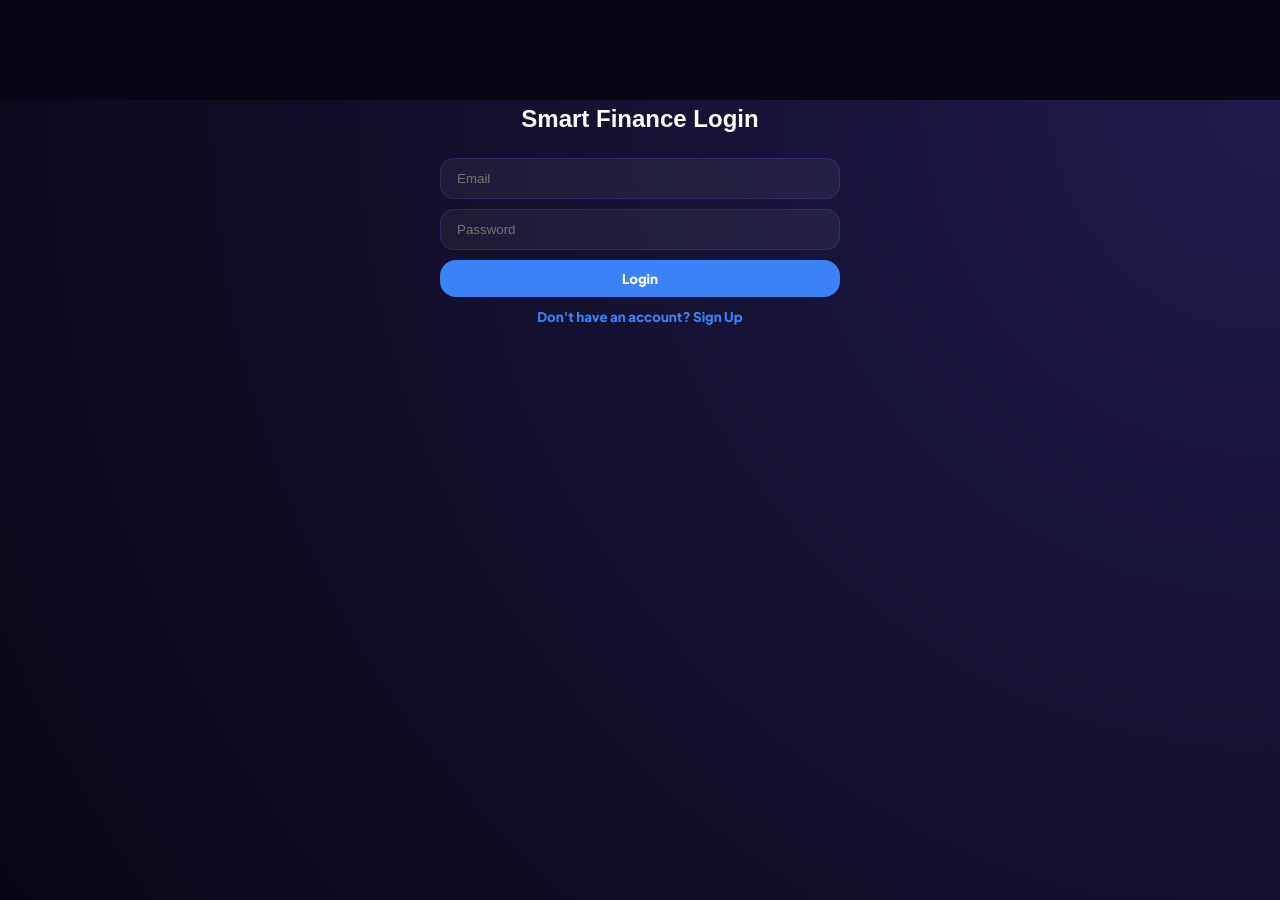
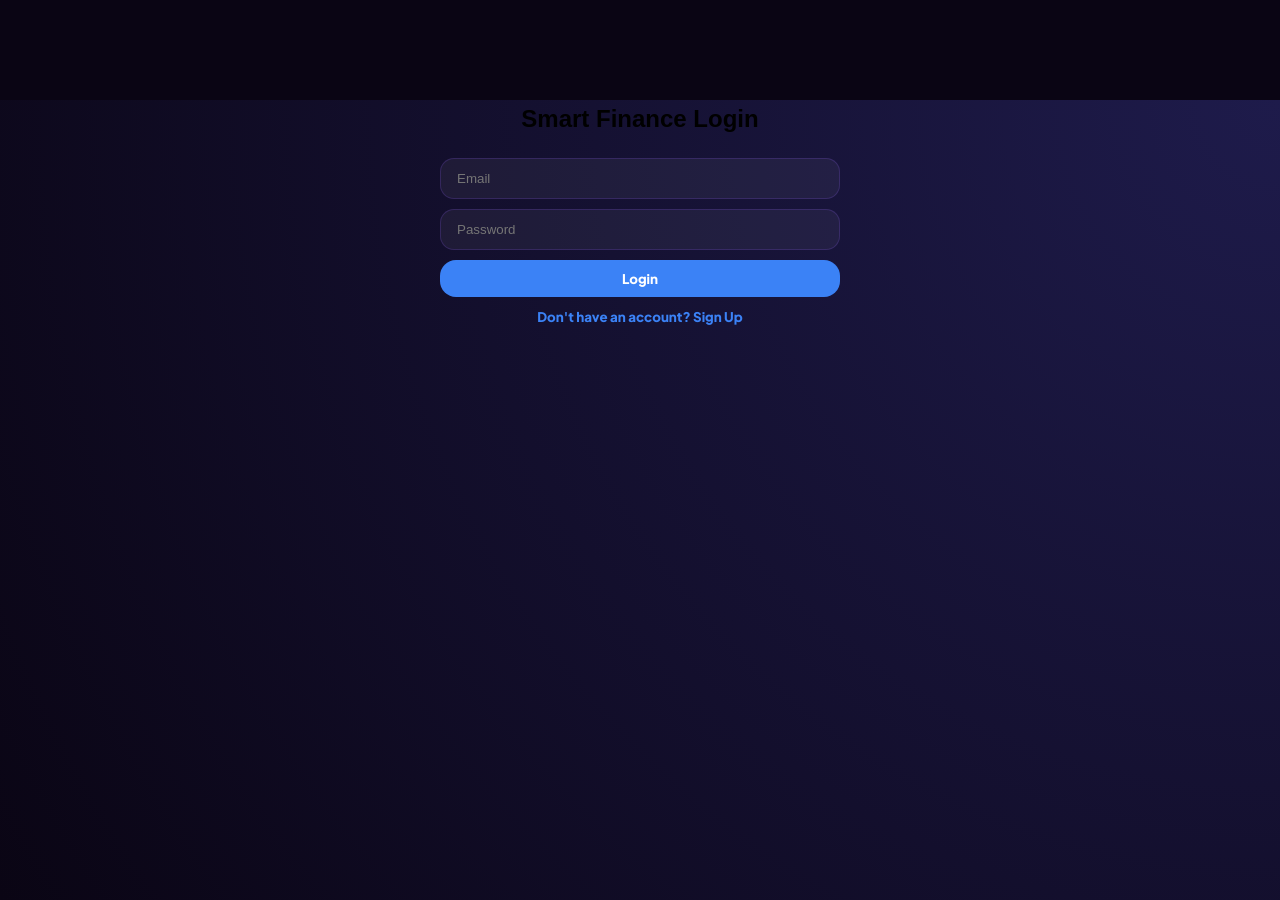
Before and after one commit to Muskan-Bhardwaj/Smart_Finance_App, a React (Vite) app: page / in a window 1280 px wide. Built offline with nearby package versions, Linux system fonts and the light colour scheme.

Commit message:
Update index.css

```diff
--- a/src/index.css
+++ b/src/index.css
@@ -8,7 +8,7 @@
   --card-bg: rgba(26, 11, 46, 0.45); /* Translucent Grape */
   --card-border: rgba(139, 92, 246, 0.2);
 
-  --text-primary: #ffffff;
+  --text-primary: #000000;
   --text-secondary: #a5b4fc;         /* Soft Lavender */
 
   --accent-primary: #d946ef;         /* Neon Fuchsia */
```
